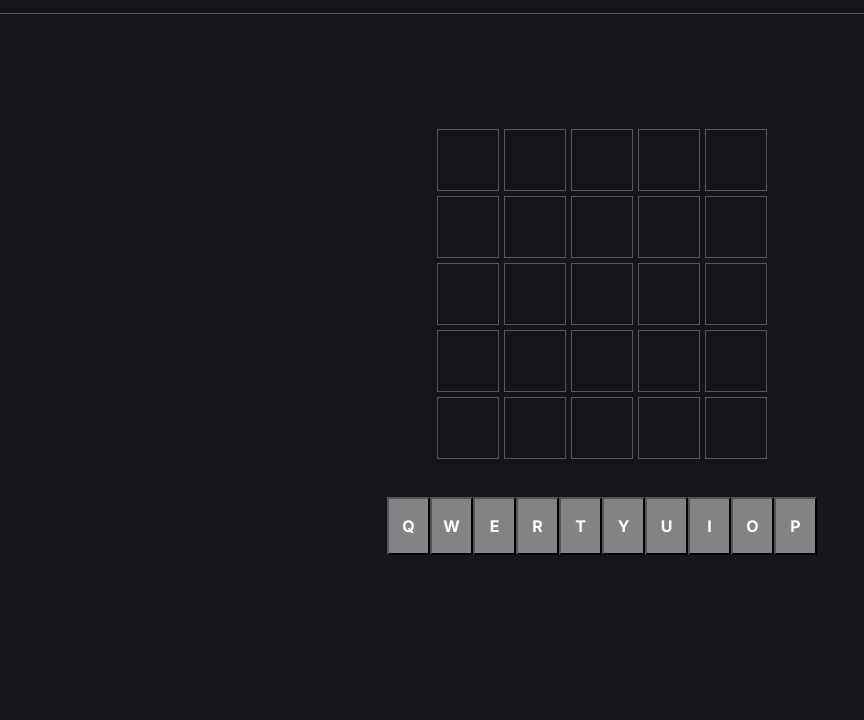
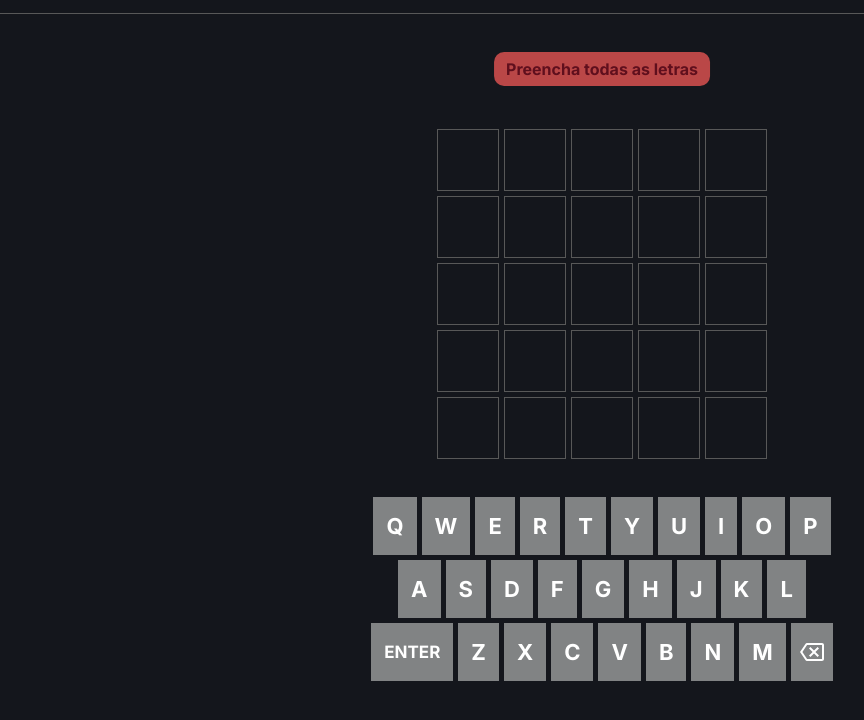
Before and after one commit to GabrielRARodrigues/7daysOfCode-JavaScript_DOM_Wordle, a plain HTML site: page index.html in a window 1280 px wide. Shown: the part 76-796 px from the top of the page, without its empty margins (38-902 px from the left). Drawn offline with nearby package versions, Linux system fonts and the light colour scheme.

Commit message:
Concluindo a construção do layout básico
Concluindo a montagem do html e css básicos do projeto, e concluindo a arquitetura das pastas do projeto

```diff
--- /dev/null
+++ b/assets/css/reset.css
@@ -0,0 +1,134 @@
+* {
+  box-sizing: border-box;
+}
+
+html,
+body,
+div,
+span,
+applet,
+object,
+iframe,
+h1,
+h2,
+h3,
+h4,
+h5,
+h6,
+p,
+blockquote,
+pre,
+a,
+abbr,
+acronym,
+address,
+big,
+cite,
+code,
+del,
+dfn,
+em,
+img,
+ins,
+kbd,
+q,
+s,
+samp,
+small,
+strike,
+strong,
+sub,
+sup,
+tt,
+var,
+b,
+u,
+i,
+center,
+dl,
+dt,
+dd,
+ol,
+ul,
+li,
+fieldset,
+form,
+label,
+legend,
+table,
+caption,
+tbody,
+tfoot,
+thead,
+tr,
+th,
+td,
+article,
+aside,
+canvas,
+details,
+embed,
+figure,
+figcaption,
+footer,
+header,
+hgroup,
+menu,
+nav,
+output,
+ruby,
+section,
+summary,
+time,
+mark,
+audio,
+video {
+  margin: 0;
+  padding: 0;
+  border: 0;
+  font-size: 100%;
+  font: inherit;
+  vertical-align: baseline;
+}
+/* HTML5 display-role reset for older browsers */
+article,
+aside,
+details,
+figcaption,
+figure,
+footer,
+header,
+hgroup,
+menu,
+nav,
+section {
+  display: block;
+}
+body {
+  line-height: 1;
+}
+ol,
+ul {
+  list-style: none;
+}
+blockquote,
+q {
+  quotes: none;
+}
+blockquote:before,
+blockquote:after,
+q:before,
+q:after {
+  content: '';
+  content: none;
+}
+table {
+  border-collapse: collapse;
+  border-spacing: 0;
+}
+
+a,
+button {
+  font-size: inherit;
+  color: inherit;
+}
--- a/index.html
+++ b/index.html
@@ -4,13 +4,7 @@
     <meta charset="UTF-8" />
     <meta http-equiv="X-UA-Compatible" content="IE=edge" />
     <meta name="viewport" content="width=device-width, initial-scale=1.0" />
-    <link
-      rel="stylesheet"
-      href="https://cdnjs.cloudflare.com/ajax/libs/meyer-reset/2.0/reset.min.css"
-      integrity="sha512-NmLkDIU1C/C88wi324HBc+S2kLhi08PN5GDeUVVVC/BVt/9Izdsc9SVeVfA1UZbY3sHUlDSyRXhCzHfr6hmPPw=="
-      crossorigin="anonymous"
-      referrerpolicy="no-referrer"
-    />
+    <link rel="stylesheet" href="assets/css/reset.css" />
     <link rel="preconnect" href="https://fonts.googleapis.com" />
     <link rel="preconnect" href="https://fonts.gstatic.com" crossorigin />
     <link
@@ -21,10 +15,11 @@
     <title>Wordle</title>
   </head>
   <body>
+    <div class="alert-error open">Preencha todas as letras</div>
     <header>
       <img
         class="logo"
-        src="images/Logo.svg"
+        src="assets/images/Logo.svg"
         alt="Leta W com uma cor escura, em um fundo amarelo"
       />
     </header>
@@ -79,8 +74,41 @@
           ><button class="keyboard__key keyboard__key--O">O</button
           ><button class="keyboard__key keyboard__key--P">P</button>
         </div>
-        <div class="keyboard__row keyboard__row--second"></div>
-        <div class="keyboard__row keyboard__row--thidt"></div>
+        <div class="keyboard__row keyboard__row--second">
+          <button class="keyboard__key keyboard__key--A">A</button
+          ><button class="keyboard__key keyboard__key--S">S</button
+          ><button class="keyboard__key keyboard__key--D">D</button
+          ><button class="keyboard__key keyboard__key--F">F</button
+          ><button class="keyboard__key keyboard__key--G">G</button
+          ><button class="keyboard__key keyboard__key--H">H</button
+          ><button class="keyboard__key keyboard__key--J">J</button
+          ><button class="keyboard__key keyboard__key--K">K</button
+          ><button class="keyboard__key keyboard__key--L">L</button>
+        </div>
+        <div class="keyboard__row keyboard__row--third">
+          <button class="keyboard__key keyboard__key--Enter">Enter</button
+          ><button class="keyboard__key keyboard__key--Z">Z</button
+          ><button class="keyboard__key keyboard__key--X">X</button
+          ><button class="keyboard__key keyboard__key--C">C</button
+          ><button class="keyboard__key keyboard__key--V">V</button
+          ><button class="keyboard__key keyboard__key--B">B</button
+          ><button class="keyboard__key keyboard__key--N">N</button
+          ><button class="keyboard__key keyboard__key--M">M</button
+          ><button class="keyboard__key keyboard__key--Delete">
+            <svg
+              width="24"
+              height="24"
+              viewBox="0 0 24 24"
+              fill="none"
+              xmlns="http://www.w3.org/2000/svg"
+            >
+              <path
+                d="M22 3H7C6.31 3 5.77 3.35 5.41 3.88L0 12L5.41 20.11C5.77 20.64 6.31 21 7 21H22C23.1 21 24 20.1 24 19V5C24 3.9 23.1 3 22 3ZM22 19H7.07L2.4 12L7.06 5H22V19ZM10.41 17L14 13.41L17.59 17L19 15.59L15.41 12L19 8.41L17.59 7L14 10.59L10.41 7L9 8.41L12.59 12L9 15.59L10.41 17Z"
+                fill="white"
+              />
+            </svg>
+          </button>
+        </div>
       </section>
     </main>
   </body>
--- a/styles.css
+++ b/styles.css
@@ -1,7 +1,3 @@
-* {
-  box-sizing: border-box;
-}
-
 :root {
   font-size: 62.5%;
 
@@ -36,6 +32,7 @@ header {
 
 .main {
   padding-top: 11.5rem;
+
   display: flex;
   flex-direction: column;
   justify-content: center;
@@ -56,25 +53,75 @@ header {
 .grid__cell {
   width: 6.2rem;
   height: 6.2rem;
+
   border: 1px solid var(--border-color);
+
+  font-size: 3.8rem;
+  text-align: center;
 }
 
 .keyboard {
   display: flex;
   flex-direction: column;
   align-items: center;
+  gap: 5px;
 }
 
 .keyboard__row {
   display: flex;
+  gap: 5px;
 }
 .keyboard__key {
-  width: 4.3rem;
-  height: 5.8rem;
+  padding: 1.6rem 1.3rem;
+
+  font-size: 2.2rem;
+  text-transform: uppercase;
 
   background-color: var(--key-bg-color);
 
   display: flex;
   justify-content: center;
   align-items: center;
+
+  border: none;
+
+  cursor: pointer;
 }
+
+.keyboard__key--Enter {
+  padding: 1.8rem 1.3rem;
+
+  font-size: 1.7rem;
+}
+
+.keyboard__key--Delete {
+  padding: 1.7rem 0.9rem;
+}
+
+.alert-error {
+  font-size: 1.6rem;
+  font-weight: 700;
+  width: fit-content;
+
+  background-color: var(--alert-error-bg-color);
+  color: var(--alert-error-text-color);
+
+  padding: 0.9rem 1.2rem;
+
+  border-radius: 10px;
+
+  position: absolute;
+  top: 12.8rem;
+  left: 50%;
+
+  transform: translateX(-50%);
+
+  opacity: 0;
+  visibility: hidden;
+
+}
+
+.alert-error.open {
+  opacity: 1;
+  visibility: visible;
+}
```
Also changed, not shown: assets/images/Logo.svg (renamed from images/Logo.svg).
